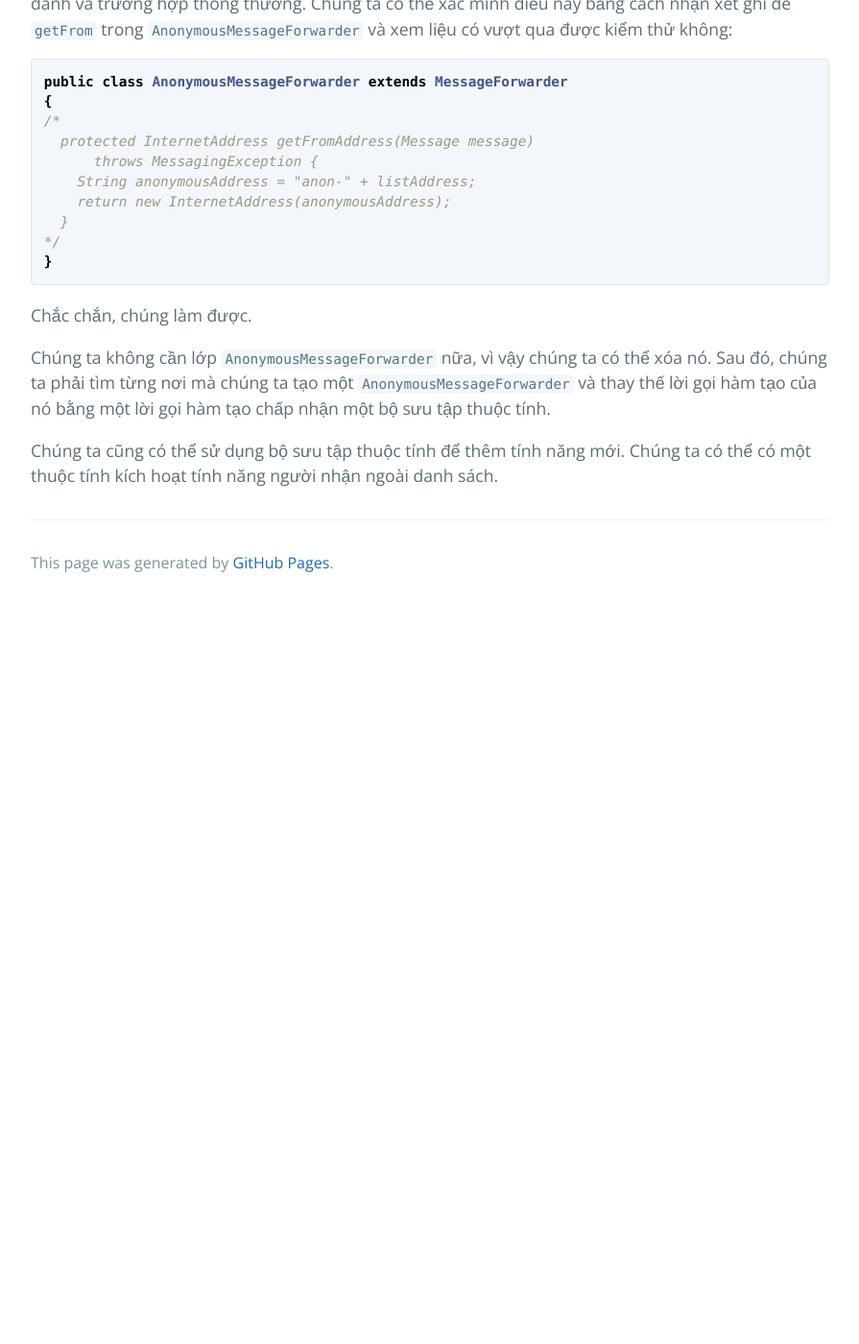
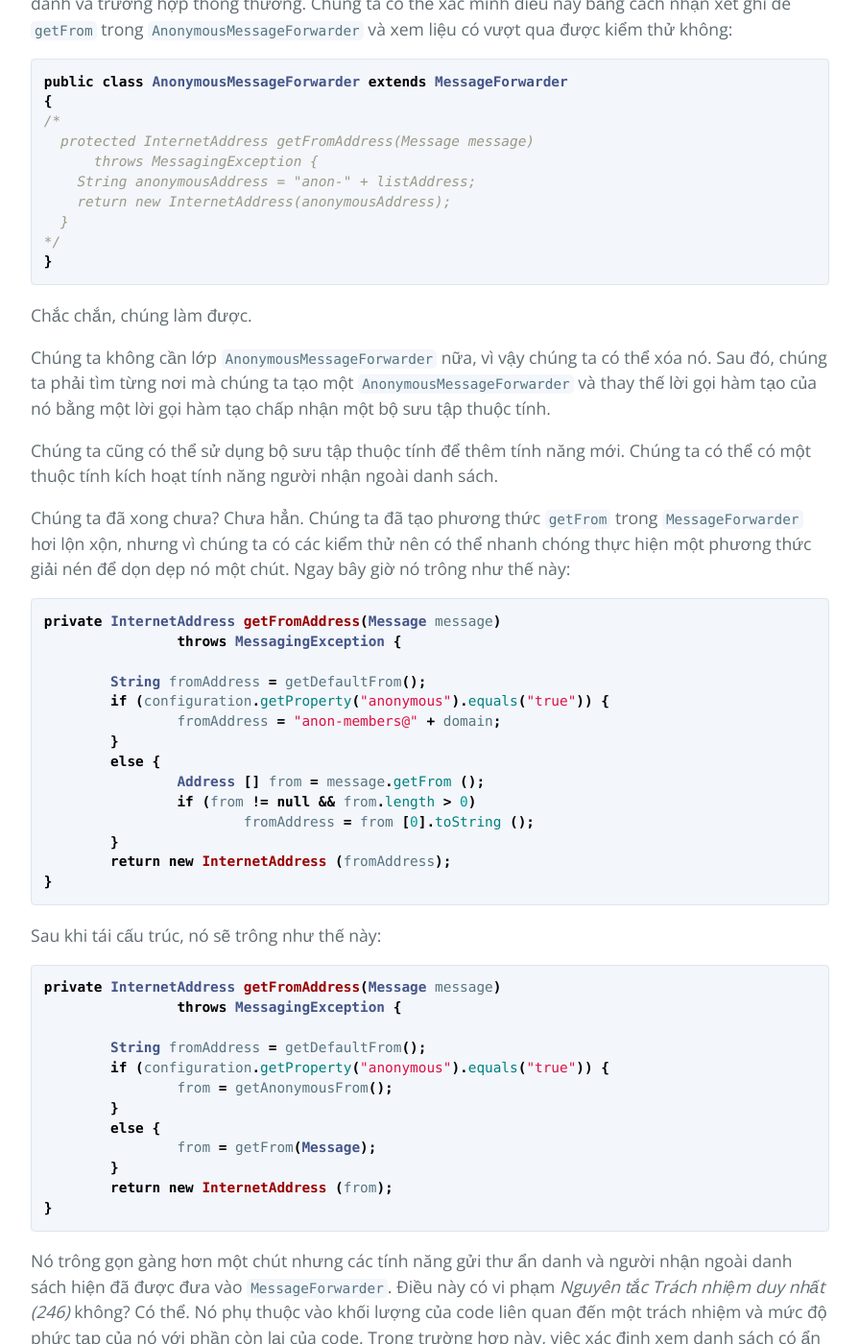
Before and after one commit to HaiBV/haibv.github.io, a Jekyll site: the page built from working-effectively-with-legacy-code/chapter-8-how-do-i-add-a-feature.md, in a window 1280 px wide and 1400 px high, scrolled down 12622 px. Shown: the whole window at 96% size, without its empty margins (192-1087 px from the left). Built offline with Jekyll 4.4.1, drawn with Linux system fonts in a browser that asks for light colours; our own code applies the rules of GitHub Pages for plain Markdown files; before the commit the page ends 13252 px from its top, so only the background shows below that; some of the changed text lies outside the part shown.

Commit message:
Book - Working Efectively with Legacy Code - P2 - C8

````diff
--- a/working-effectively-with-legacy-code/chapter-8-how-do-i-add-a-feature.md
+++ b/working-effectively-with-legacy-code/chapter-8-how-do-i-add-a-feature.md
@@ -406,3 +406,44 @@ Chắc chắn, chúng làm được.
 Chúng ta không cần lớp `AnonymousMessageForwarder` nữa, vì vậy chúng ta có thể xóa nó. Sau đó, chúng ta phải tìm từng nơi mà chúng ta tạo một `AnonymousMessageForwarder` và thay thế lời gọi hàm tạo của nó bằng một lời gọi hàm tạo chấp nhận một bộ sưu tập thuộc tính.
 
 Chúng ta cũng có thể sử dụng bộ sưu tập thuộc tính để thêm tính năng mới. Chúng ta có thể có một thuộc tính kích hoạt tính năng người nhận ngoài danh sách.
+
+Chúng ta đã xong chưa? Chưa hẳn. Chúng ta đã tạo phương thức `getFrom` trong `MessageForwarder` hơi lộn xộn, nhưng vì chúng ta có các kiểm thử nên có thể nhanh chóng thực hiện một phương thức giải nén để dọn dẹp nó một chút. Ngay bây giờ nó trông như thế này:
+
+```java
+private InternetAddress getFromAddress(Message message)
+		throws MessagingException {
+
+	String fromAddress = getDefaultFrom();
+	if (configuration.getProperty("anonymous").equals("true")) {
+		fromAddress = "anon-members@" + domain;
+	}
+	else {
+		Address [] from = message.getFrom ();
+		if (from != null && from.length > 0)
+			fromAddress = from [0].toString ();
+	}
+	return new InternetAddress (fromAddress);
+}
+```
+
+Sau khi tái cấu trúc, nó sẽ trông như thế này:
+
+```java
+private InternetAddress getFromAddress(Message message)
+		throws MessagingException {
+
+	String fromAddress = getDefaultFrom();
+	if (configuration.getProperty("anonymous").equals("true")) {
+		from = getAnonymousFrom();
+	}
+	else {
+		from = getFrom(Message);
+	}
+	return new InternetAddress (from);
+}
+```
+
+Nó trông gọn gàng hơn một chút nhưng các tính năng gửi thư ẩn danh và người nhận ngoài danh sách hiện đã được đưa vào `MessageForwarder`. Điều này có vi phạm _Nguyên tắc Trách nhiệm duy nhất (246)_ không? Có thể. Nó phụ thuộc vào khối lượng của code liên quan đến một trách nhiệm và mức độ phức tạp của nó với phần còn lại của code. Trong trường hợp này, việc xác định xem danh sách có ẩn danh hay không không phải là vấn đề lớn. Cách tiếp cận tài nguyên cho phép chúng ta tiếp tục một cách ổn thỏa. Chúng ta có thể làm gì khi có nhiều thuộc tính và code của `MessageForwarder` bắt đầu bị lấp đầy bởi các câu điều kiện? Một điều chúng ta có thể làm là bắt đầu sử dụng một lớp thay vì một tập hợp các thuộc tính. Điều gì sẽ xảy ra nếu chúng ta tạo một lớp có tên là `Mailing-Configuration` và để nó giữ bộ sưu tập thuộc tính? (Xem Hình 8.3.)
+
+![8.3](images/8/8-3.png)
+Hình 8.3 _Ủy quyền cho_ `MailingConfiguration`.
````
Also changed, not shown: working-effectively-with-legacy-code/images/8/8-3.png (added).
